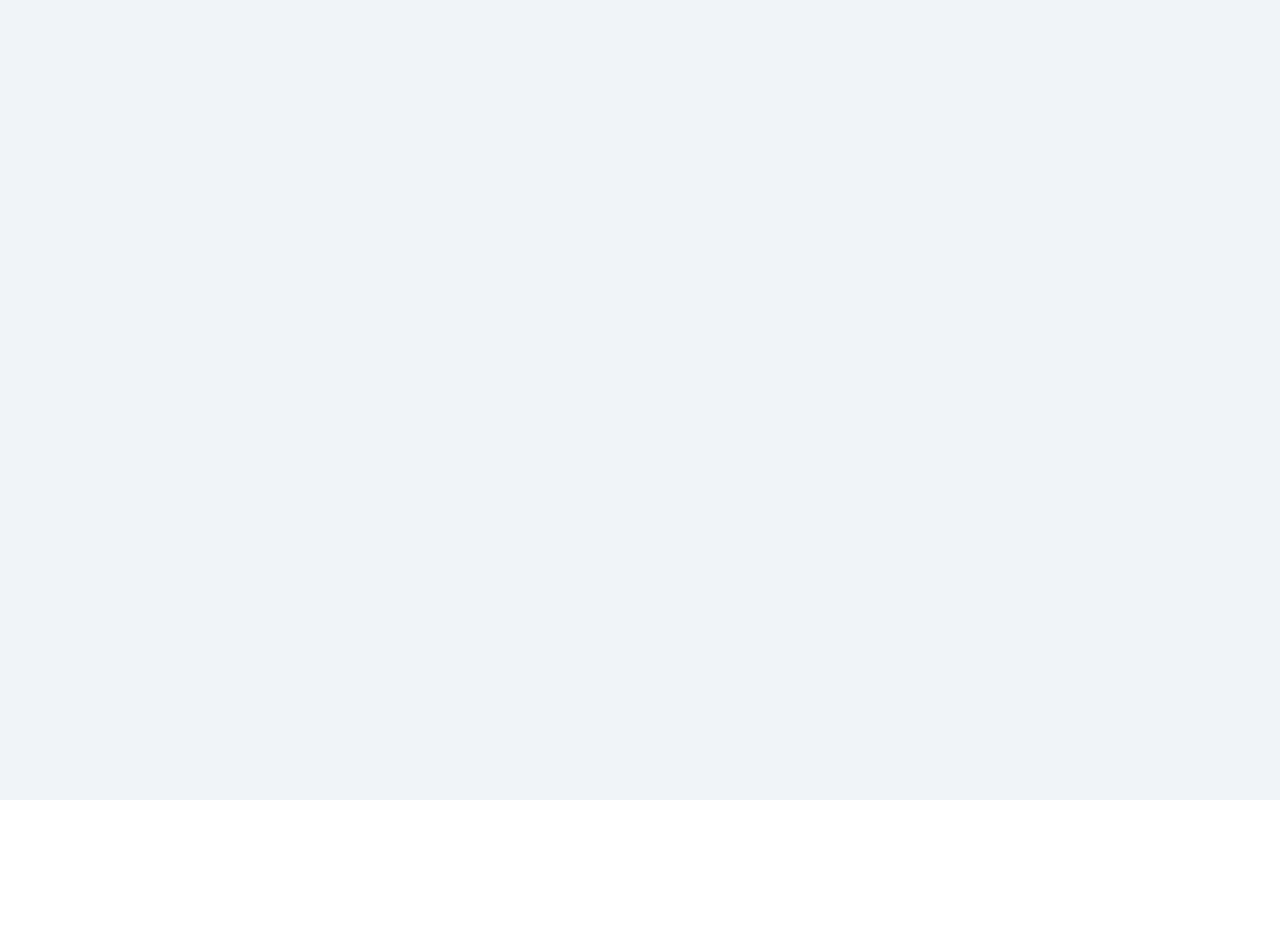
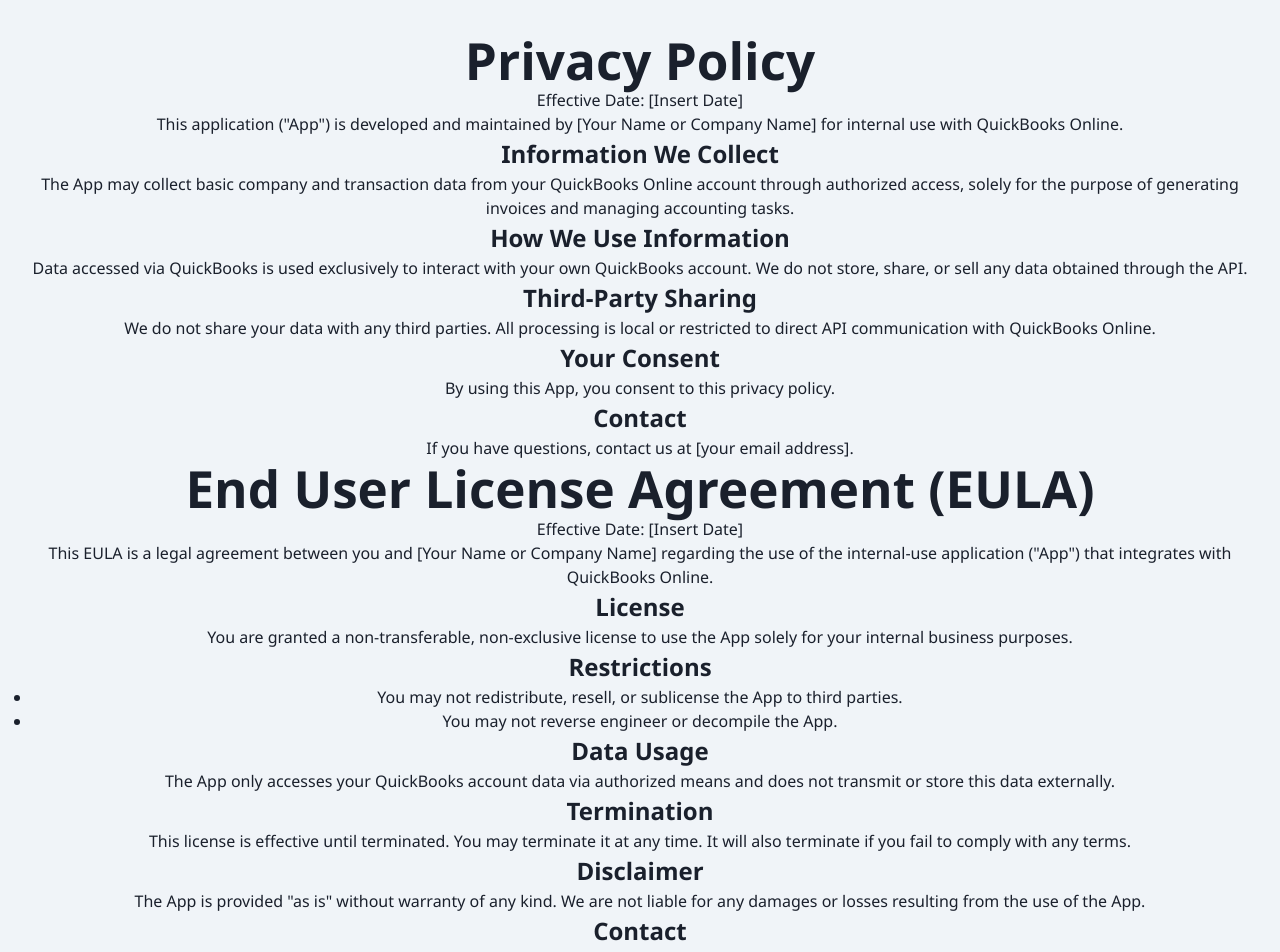
Before and after one commit to stevenc15/businessCompanion, a React (Vite) app in the folder frontend/: page /endUserAgreement in a window 1280 px wide. Before the commit this address had no page. Shown: the top 952 px of the page. Before the commit the page ends 800 px from the top, so only its background shows below. Built offline with nearby package versions, Linux system fonts and the light colour scheme.

Commit message:
eula page and added permission

```diff
--- a/frontend/src/App.jsx
+++ b/frontend/src/App.jsx
@@ -6,7 +6,7 @@
 import AdminLogin from './Admin/AdminLogin';
 import AddClient from './Admin/AddClient';
 import AddActivity from './Admin/AddActivity';
-
+import EndUserAgreement from './EndUserAgreement';
 
 function App() {
   return(
@@ -20,6 +20,7 @@
         <Route path="/clientDashboard" element={<ClientDashboard/>} />
         <Route path="/addClient" element={<AddClient/>} />
         <Route path="/addActivity" element={<AddActivity/>} />
+        <Route path="/endUserAgreement" element={<EndUserAgreement/>} />
       </Routes>
     </Router>
   )
--- /dev/null
+++ b/frontend/src/EndUserAgreement.jsx
@@ -0,0 +1,79 @@
+import {useState, useEffect} from 'react';
+import {Link, useSearchParams} from 'react-router-dom';
+
+function EndUserAgreement () {
+    return (
+        <div>
+            <div>
+              <h1>Privacy Policy</h1>
+              <p>Effective Date: [Insert Date]</p>
+
+              <p>
+                This application ("App") is developed and maintained by [Your Name or Company Name] for internal use with QuickBooks Online.
+              </p>
+
+              <h2>Information We Collect</h2>
+              <p>
+                The App may collect basic company and transaction data from your QuickBooks Online account through authorized access, solely for the purpose of generating invoices and managing accounting tasks.
+              </p>
+
+              <h2>How We Use Information</h2>
+              <p>
+                Data accessed via QuickBooks is used exclusively to interact with your own QuickBooks account. We do not store, share, or sell any data obtained through the API.
+              </p>
+
+              <h2>Third-Party Sharing</h2>
+              <p>
+                We do not share your data with any third parties. All processing is local or restricted to direct API communication with QuickBooks Online.
+              </p>
+
+              <h2>Your Consent</h2>
+              <p>By using this App, you consent to this privacy policy.</p>
+
+              <h2>Contact</h2>
+              <p>If you have questions, contact us at [your email address].</p>
+            </div>
+
+<div>
+<h1>End User License Agreement (EULA)</h1>
+<p>Effective Date: [Insert Date]</p>
+
+<p>
+  This EULA is a legal agreement between you and [Your Name or Company Name] regarding the use of the internal-use application ("App") that integrates with QuickBooks Online.
+</p>
+
+<h2>License</h2>
+<p>
+  You are granted a non-transferable, non-exclusive license to use the App solely for your internal business purposes.
+</p>
+
+<h2>Restrictions</h2>
+<ul>
+  <li>You may not redistribute, resell, or sublicense the App to third parties.</li>
+  <li>You may not reverse engineer or decompile the App.</li>
+</ul>
+
+<h2>Data Usage</h2>
+<p>
+  The App only accesses your QuickBooks account data via authorized means and does not transmit or store this data externally.
+</p>
+
+<h2>Termination</h2>
+<p>
+  This license is effective until terminated. You may terminate it at any time. It will also terminate if you fail to comply with any terms.
+</p>
+
+<h2>Disclaimer</h2>
+<p>
+  The App is provided "as is" without warranty of any kind. We are not liable for any damages or losses resulting from the use of the App.
+</p>
+
+<h2>Contact</h2>
+<p>Questions about this agreement? Contact [your email address].</p>
+</div>
+
+</div>
+    );
+};
+
+export default EndUserAgreement;
```
Also changed, not shown: 1 other file (tests, documents, lock files or other folders).
